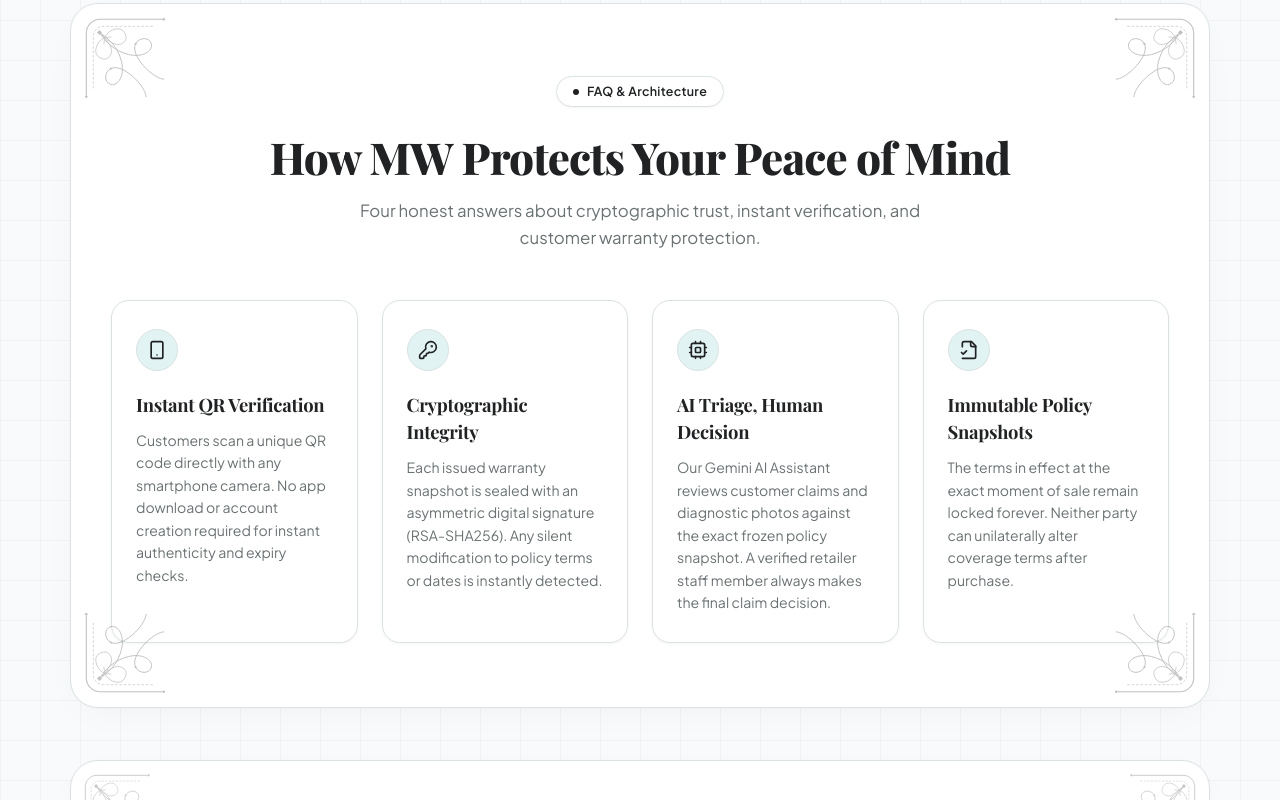
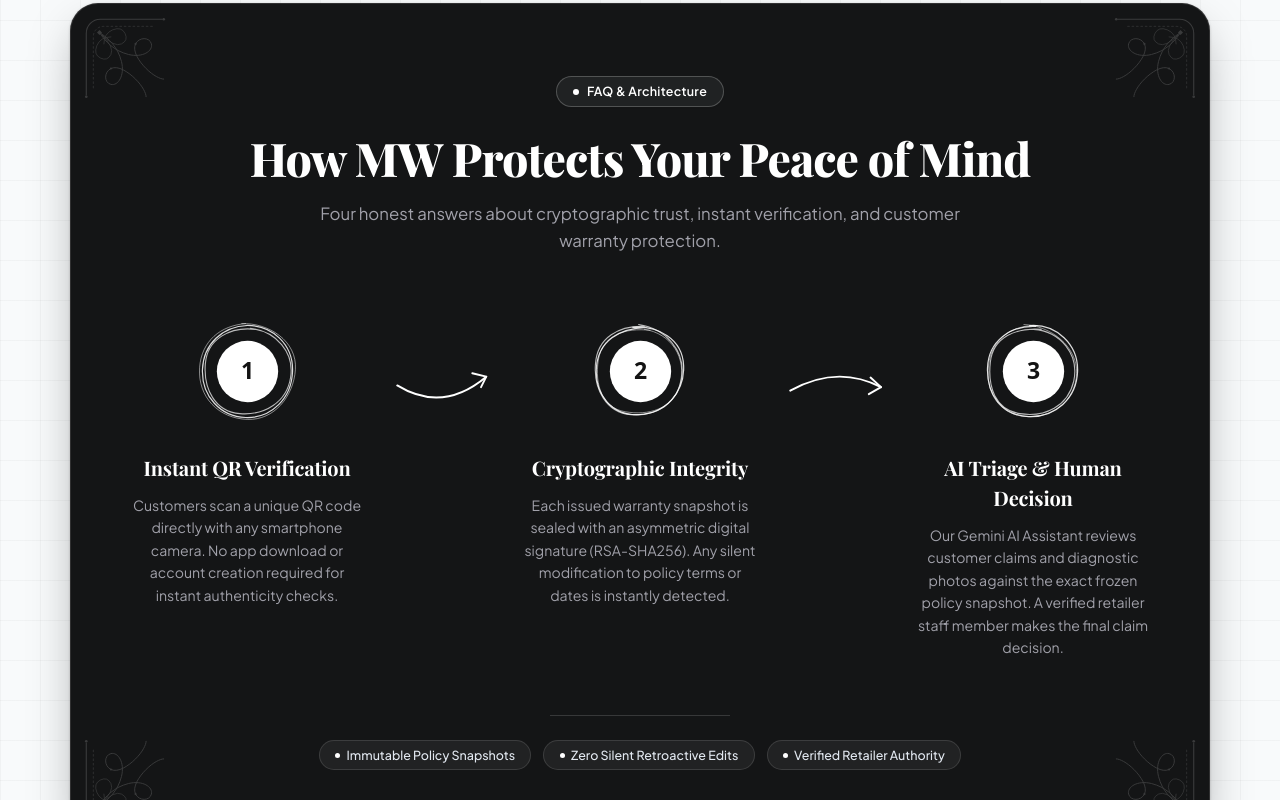
Before and after one commit to Koket-al/mywarranty, a Next.js app in the folder apps/web/: page / in a window 1280 px wide. Shown: the part 900-1700 px from the top of the page. Built offline with nearby package versions, Linux system fonts and the light colour scheme; no server answers; a web font is replaced by a local one.

Commit message:
feat(ui): replace feature cards with dark 3-step process section matching user reference design

```diff
--- a/apps/web/app/globals.css
+++ b/apps/web/app/globals.css
@@ -295,6 +295,47 @@ a:hover {
   text-align: center;
 }
 
+.framed-canvas-dark {
+  background-color: #141516 !important;
+  color: #ffffff !important;
+  border-color: rgba(255, 255, 255, 0.12) !important;
+  box-shadow: 0 20px 50px -10px rgba(0, 0, 0, 0.35), 0 1px 3px rgba(0, 0, 0, 0.2) !important;
+}
+
+.process-flow-container {
+  display: flex;
+  align-items: flex-start;
+  justify-content: center;
+  gap: 0.75rem;
+  max-width: 1040px;
+  margin: 0 auto;
+  text-align: center;
+}
+
+.process-step-col {
+  flex: 1;
+  display: flex;
+  flex-direction: column;
+  align-items: center;
+  padding: 0 0.5rem;
+}
+
+.process-step-title {
+  font-size: 1.25rem;
+  font-weight: 700;
+  color: #ffffff;
+  margin-top: 1.5rem;
+  margin-bottom: 0.65rem;
+  letter-spacing: -0.01em;
+}
+
+.process-step-desc {
+  font-size: 0.88rem;
+  color: #a1a1aa;
+  line-height: 1.6;
+  max-width: 280px;
+}
+
 .hero-pill-badge {
   display: inline-flex;
   align-items: center;
@@ -330,6 +371,14 @@ a:hover {
   .corner-flourish {
     width: 50px !important;
     height: 50px !important;
+  }
+  .process-flow-container {
+    flex-direction: column;
+    align-items: center;
+    gap: 2.25rem;
+  }
+  .process-arrow {
+    display: none !important;
   }
 }
 
--- a/apps/web/app/page.js
+++ b/apps/web/app/page.js
@@ -4,6 +4,7 @@ import React from 'react';
 import Link from 'next/link';
 import Navbar from '../components/Navbar';
 import CornerFlourish from '../components/CornerFlourish';
+import { ProcessStepBadge, ProcessArrow } from '../components/ProcessStepBadge';
 import {
   QrCode,
   Cpu,
@@ -212,22 +213,29 @@ export default function HomePage() {
         </section>
 
         {/* ==========================================================================
-            SECOND FRAMED SECTION: "How MW Protects Your Peace of Mind" (ANON Reference)
+            SECOND FRAMED SECTION: Dark 3-Step Process (Matching User Reference Image 2)
             ========================================================================== */}
-        <section id="features" className="framed-canvas" style={{ padding: '4.5rem 2.5rem 4rem' }}>
-          {/* Ornate Architectural Corner Line Flourishes */}
-          <CornerFlourish position="top-left" size={88} opacity={0.28} />
-          <CornerFlourish position="top-right" size={88} opacity={0.28} />
-          <CornerFlourish position="bottom-left" size={88} opacity={0.28} />
-          <CornerFlourish position="bottom-right" size={88} opacity={0.28} />
+        <section id="features" className="framed-canvas framed-canvas-dark" style={{ padding: '4.5rem 2.5rem 4rem' }}>
+          {/* Ornate Architectural Corner Line Flourishes (delicate white on dark card) */}
+          <CornerFlourish position="top-left" size={88} color="#ffffff" opacity={0.16} />
+          <CornerFlourish position="top-right" size={88} color="#ffffff" opacity={0.16} />
+          <CornerFlourish position="bottom-left" size={88} color="#ffffff" opacity={0.16} />
+          <CornerFlourish position="bottom-right" size={88} color="#ffffff" opacity={0.16} />
 
-          {/* Category Chip */}
-          <div className="hero-pill-badge">
+          {/* Category Chip (Dark Pill with White Text) */}
+          <div
+            className="hero-pill-badge"
+            style={{
+              backgroundColor: '#202223',
+              color: '#ffffff',
+              borderColor: 'rgba(255, 255, 255, 0.22)'
+            }}
+          >
             <span style={{
               width: '6px',
               height: '6px',
               borderRadius: '50%',
-              backgroundColor: 'var(--primary)',
+              backgroundColor: '#ffffff',
               display: 'inline-block'
             }} />
             FAQ & Architecture
@@ -235,9 +243,9 @@ export default function HomePage() {
 
           {/* Section Headline */}
           <h2 style={{
-            fontSize: 'clamp(1.85rem, 3.8vw, 2.75rem)',
+            fontSize: 'clamp(1.95rem, 4vw, 2.9rem)',
             fontWeight: 800,
-            color: 'var(--primary)',
+            color: '#ffffff',
             lineHeight: 1.2,
             fontFamily: 'var(--font-serif)',
             letterSpacing: '-0.02em',
@@ -248,172 +256,121 @@ export default function HomePage() {
 
           <p style={{
             fontSize: '1.05rem',
-            color: 'var(--text-muted)',
-            maxWidth: '620px',
-            margin: '0 auto 3rem',
+            color: '#a1a1aa',
+            maxWidth: '640px',
+            margin: '0 auto 3.75rem',
             lineHeight: 1.6
           }}>
             Four honest answers about cryptographic trust, instant verification, and customer warranty protection.
           </p>
 
-          {/* Grid of 4 Architectural Feature Cards */}
-          <div style={{
-            display: 'grid',
-            gridTemplateColumns: 'repeat(auto-fit, minmax(240px, 1fr))',
-            gap: '1.5rem',
-            textAlign: 'left'
-          }}>
-            {/* Card 1 */}
-            <div style={{
-              backgroundColor: '#ffffff',
-              border: '1px solid var(--border)',
-              borderRadius: '18px',
-              padding: '1.75rem 1.5rem',
-              position: 'relative',
-              boxShadow: 'var(--shadow-sm)',
-              transition: 'transform 0.2s ease, box-shadow 0.2s ease'
-            }}>
-              <div style={{
-                width: '42px',
-                height: '42px',
-                borderRadius: '9999px',
-                backgroundColor: 'var(--accent-light)',
-                color: 'var(--primary)',
-                display: 'flex',
-                alignItems: 'center',
-                justifyContent: 'center',
-                marginBottom: '1.25rem',
-                border: '1px solid var(--border)'
-              }}>
-                <Smartphone size={20} />
-              </div>
-              <h3 style={{
-                fontSize: '1.15rem',
-                fontWeight: 700,
-                color: 'var(--primary)',
-                fontFamily: 'var(--font-serif)',
-                marginBottom: '0.65rem'
-              }}>
+          {/* The 3-Step Process Flow (Exact Composition from User Reference Image 2) */}
+          <div className="process-flow-container">
+            {/* Step 1 */}
+            <div className="process-step-col">
+              <ProcessStepBadge number={1} size={115} />
+              <h3 className="process-step-title">
                 Instant QR Verification
               </h3>
-              <p style={{ color: 'var(--text-muted)', fontSize: '0.88rem', lineHeight: 1.6 }}>
-                Customers scan a unique QR code directly with any smartphone camera. No app download or account creation required for instant authenticity and expiry checks.
+              <p className="process-step-desc">
+                Customers scan a unique QR code directly with any smartphone camera. No app download or account creation required for instant authenticity checks.
               </p>
             </div>
 
-            {/* Card 2 */}
-            <div style={{
-              backgroundColor: '#ffffff',
-              border: '1px solid var(--border)',
-              borderRadius: '18px',
-              padding: '1.75rem 1.5rem',
-              position: 'relative',
-              boxShadow: 'var(--shadow-sm)',
-              transition: 'transform 0.2s ease, box-shadow 0.2s ease'
-            }}>
-              <div style={{
-                width: '42px',
-                height: '42px',
-                borderRadius: '9999px',
-                backgroundColor: 'var(--accent-light)',
-                color: 'var(--primary)',
-                display: 'flex',
-                alignItems: 'center',
-                justifyContent: 'center',
-                marginBottom: '1.25rem',
-                border: '1px solid var(--border)'
-              }}>
-                <KeyRound size={20} />
+            {/* Connecting Arrow 1 (Swooping curve) */}
+            <div style={{ paddingTop: '2.5rem' }}>
+              <ProcessArrow variant="swoop" width={115} height={48} />
             </div>
-              <h3 style={{
-                fontSize: '1.15rem',
-                fontWeight: 700,
-                color: 'var(--primary)',
-                fontFamily: 'var(--font-serif)',
-                marginBottom: '0.65rem'
-              }}>
+
+            {/* Step 2 */}
+            <div className="process-step-col">
+              <ProcessStepBadge number={2} size={115} />
+              <h3 className="process-step-title">
                 Cryptographic Integrity
               </h3>
-              <p style={{ color: 'var(--text-muted)', fontSize: '0.88rem', lineHeight: 1.6 }}>
+              <p className="process-step-desc">
                 Each issued warranty snapshot is sealed with an asymmetric digital signature (RSA-SHA256). Any silent modification to policy terms or dates is instantly detected.
               </p>
             </div>
 
-            {/* Card 3 */}
-            <div style={{
-              backgroundColor: '#ffffff',
-              border: '1px solid var(--border)',
-              borderRadius: '18px',
-              padding: '1.75rem 1.5rem',
-              position: 'relative',
-              boxShadow: 'var(--shadow-sm)',
-              transition: 'transform 0.2s ease, box-shadow 0.2s ease'
-            }}>
-              <div style={{
-                width: '42px',
-                height: '42px',
-                borderRadius: '9999px',
-                backgroundColor: 'var(--accent-light)',
-                color: 'var(--primary)',
-                display: 'flex',
-                alignItems: 'center',
-                justifyContent: 'center',
-                marginBottom: '1.25rem',
-                border: '1px solid var(--border)'
-              }}>
-                <Cpu size={20} />
+            {/* Connecting Arrow 2 (Arching curve) */}
+            <div style={{ paddingTop: '2.5rem' }}>
+              <ProcessArrow variant="arch" width={115} height={48} />
             </div>
-              <h3 style={{
-                fontSize: '1.15rem',
-                fontWeight: 700,
-                color: 'var(--primary)',
-                fontFamily: 'var(--font-serif)',
-                marginBottom: '0.65rem'
-              }}>
-                AI Triage, Human Decision
+
+            {/* Step 3 */}
+            <div className="process-step-col">
+              <ProcessStepBadge number={3} size={115} />
+              <h3 className="process-step-title">
+                AI Triage & Human Decision
               </h3>
-              <p style={{ color: 'var(--text-muted)', fontSize: '0.88rem', lineHeight: 1.6 }}>
-                Our Gemini AI Assistant reviews customer claims and diagnostic photos against the exact frozen policy snapshot. A verified retailer staff member always makes the final claim decision.
+              <p className="process-step-desc">
+                Our Gemini AI Assistant reviews customer claims and diagnostic photos against the exact frozen policy snapshot. A verified retailer staff member makes the final claim decision.
               </p>
             </div>
+          </div>
 
-            {/* Card 4 */}
+          {/* Subtle Hairline Divider and Trust Capsule Chips */}
           <div style={{
-              backgroundColor: '#ffffff',
-              border: '1px solid var(--border)',
-              borderRadius: '18px',
-              padding: '1.75rem 1.5rem',
-              position: 'relative',
-              boxShadow: 'var(--shadow-sm)',
-              transition: 'transform 0.2s ease, box-shadow 0.2s ease'
+            width: '180px',
+            height: '1px',
+            backgroundColor: 'rgba(255, 255, 255, 0.15)',
+            margin: '3.5rem auto 1.5rem'
+          }} />
+
+          <div style={{
+            display: 'flex',
+            gap: '0.75rem',
+            justifyContent: 'center',
+            flexWrap: 'wrap'
           }}>
-              <div style={{
-                width: '42px',
-                height: '42px',
+            <span style={{
+              display: 'inline-flex',
+              alignItems: 'center',
+              gap: '0.4rem',
+              fontSize: '0.78rem',
+              fontWeight: 500,
+              color: '#e2e8f0',
+              backgroundColor: 'rgba(255, 255, 255, 0.06)',
+              padding: '0.3rem 0.95rem',
               borderRadius: '9999px',
-                backgroundColor: 'var(--accent-light)',
-                color: 'var(--primary)',
-                display: 'flex',
+              border: '1px solid rgba(255, 255, 255, 0.12)'
+            }}>
+              <span style={{ width: '5px', height: '5px', borderRadius: '50%', backgroundColor: '#ffffff' }} />
+              Immutable Policy Snapshots
+            </span>
+
+            <span style={{
+              display: 'inline-flex',
               alignItems: 'center',
-                justifyContent: 'center',
-                marginBottom: '1.25rem',
-                border: '1px solid var(--border)'
+              gap: '0.4rem',
+              fontSize: '0.78rem',
+              fontWeight: 500,
+              color: '#e2e8f0',
+              backgroundColor: 'rgba(255, 255, 255, 0.06)',
+              padding: '0.3rem 0.95rem',
+              borderRadius: '9999px',
+              border: '1px solid rgba(255, 255, 255, 0.12)'
             }}>
-                <FileCheck2 size={20} />
-              </div>
-              <h3 style={{
-                fontSize: '1.15rem',
-                fontWeight: 700,
-                color: 'var(--primary)',
-                fontFamily: 'var(--font-serif)',
-                marginBottom: '0.65rem'
+              <span style={{ width: '5px', height: '5px', borderRadius: '50%', backgroundColor: '#ffffff' }} />
+              Zero Silent Retroactive Edits
+            </span>
+
+            <span style={{
+              display: 'inline-flex',
+              alignItems: 'center',
+              gap: '0.4rem',
+              fontSize: '0.78rem',
+              fontWeight: 500,
+              color: '#e2e8f0',
+              backgroundColor: 'rgba(255, 255, 255, 0.06)',
+              padding: '0.3rem 0.95rem',
+              borderRadius: '9999px',
+              border: '1px solid rgba(255, 255, 255, 0.12)'
             }}>
-                Immutable Policy Snapshots
-              </h3>
-              <p style={{ color: 'var(--text-muted)', fontSize: '0.88rem', lineHeight: 1.6 }}>
-                The terms in effect at the exact moment of sale remain locked forever. Neither party can unilaterally alter coverage terms after purchase.
-              </p>
-            </div>
+              <span style={{ width: '5px', height: '5px', borderRadius: '50%', backgroundColor: '#ffffff' }} />
+              Verified Retailer Authority
+            </span>
           </div>
         </section>
 
--- /dev/null
+++ b/apps/web/components/ProcessStepBadge.jsx
@@ -0,0 +1,209 @@
+'use client';
+
+import React from 'react';
+
+/**
+ * ProcessStepBadge
+ * Renders the circular step number badge with organic hand-drawn concentric scribble loops
+ * matching the user's reference design.
+ */
+export function ProcessStepBadge({ number = 1, size = 110 }) {
+  // Variations in loop path geometry for each step to give an authentic hand-sketched feel
+  const getLoops = (num) => {
+    switch (num) {
+      case 2:
+        return (
+          <>
+            <path
+              d="M 52 14 C 78 12, 104 26, 105 54 C 106 82, 86 104, 58 105 C 30 106, 12 84, 14 56 C 16 28, 38 15, 66 14"
+              stroke="#ffffff"
+              strokeWidth="1.25"
+              strokeLinecap="round"
+              opacity="0.85"
+            />
+            <path
+              d="M 58 11 C 86 15, 107 38, 103 66 C 99 94, 76 107, 50 105 C 24 103, 11 78, 13 52 C 15 24, 38 12, 64 13"
+              stroke="#ffffff"
+              strokeWidth="1.15"
+              strokeLinecap="round"
+              opacity="0.7"
+            />
+            <path
+              d="M 64 16 C 92 20, 109 46, 101 74 C 93 100, 68 106, 44 102 C 20 98, 12 74, 16 48 C 20 22, 44 14, 70 17"
+              stroke="#ffffff"
+              strokeWidth="0.95"
+              strokeLinecap="round"
+              opacity="0.55"
+            />
+          </>
+        );
+      case 3:
+        return (
+          <>
+            <path
+              d="M 56 12 C 84 10, 107 32, 106 60 C 105 88, 83 108, 55 107 C 27 106, 11 84, 12 56 C 13 28, 36 12, 62 13"
+              stroke="#ffffff"
+              strokeWidth="1.25"
+              strokeLinecap="round"
+              opacity="0.85"
+            />
+            <path
+              d="M 60 16 C 88 18, 108 42, 102 70 C 96 96, 72 108, 46 104 C 20 100, 12 76, 15 50 C 18 24, 42 14, 68 16"
+              stroke="#ffffff"
+              strokeWidth="1.15"
+              strokeLinecap="round"
+              opacity="0.7"
+            />
+            <path
+              d="M 50 11 C 78 12, 106 34, 105 62 C 104 90, 80 109, 52 107 C 24 105, 10 82, 13 54 C 16 26, 38 11, 64 12"
+              stroke="#ffffff"
+              strokeWidth="0.95"
+              strokeLinecap="round"
+              opacity="0.55"
+            />
+          </>
+        );
+      case 1:
+      default:
+        return (
+          <>
+            <path
+              d="M 58 12 C 86 11, 108 32, 107 60 C 106 88, 85 109, 58 108 C 32 107, 12 86, 13 58 C 14 31, 34 13, 60 12 Z"
+              stroke="#ffffff"
+              strokeWidth="1.25"
+              strokeLinecap="round"
+              opacity="0.85"
+            />
+            <path
+              d="M 63 15 C 90 18, 109 40, 105 66 C 101 92, 78 106, 52 104 C 26 102, 14 78, 16 52 C 18 26, 42 13, 68 16"
+              stroke="#ffffff"
+              strokeWidth="1.15"
+              strokeLinecap="round"
+              opacity="0.7"
+            />
+            <path
+              d="M 54 10 C 82 9, 112 28, 110 58 C 108 86, 88 111, 60 110 C 30 109, 8 87, 10 56 C 12 28, 32 12, 58 10"
+              stroke="#ffffff"
+              strokeWidth="0.95"
+              strokeLinecap="round"
+              opacity="0.55"
+            />
+          </>
+        );
+    }
+  };
+
+  return (
+    <div
+      style={{
+        width: `${size}px`,
+        height: `${size}px`,
+        display: 'inline-flex',
+        alignItems: 'center',
+        justifyContent: 'center',
+        position: 'relative',
+        userSelect: 'none'
+      }}
+    >
+      <svg
+        viewBox="0 0 120 120"
+        width="100%"
+        height="100%"
+        fill="none"
+        xmlns="http://www.w3.org/2000/svg"
+      >
+        {/* Hand-drawn organic concentric scribble loops */}
+        {getLoops(number)}
+
+        {/* Solid white central circle */}
+        <circle cx="60" cy="60" r="32" fill="#ffffff" />
+
+        {/* Bold black step number */}
+        <text
+          x="60"
+          y="68"
+          textAnchor="middle"
+          fill="#131313"
+          fontSize="24"
+          fontWeight="800"
+          fontFamily="system-ui, -apple-system, sans-serif"
+        >
+          {number}
+        </text>
+      </svg>
+    </div>
+  );
+}
+
+/**
+ * ProcessArrow
+ * Hand-drawn connecting arrows matching the swoop and arch curves of the reference design.
+ * variant: 'swoop' (dips down and rises) | 'arch' (arcs up and dips)
+ */
+export function ProcessArrow({ variant = 'swoop', width = 120, height = 48, className = '' }) {
+  return (
+    <div
+      className={`process-arrow ${className}`}
+      style={{
+        width: `${width}px`,
+        height: `${height}px`,
+        display: 'flex',
+        alignItems: 'center',
+        justifyContent: 'center',
+        flexShrink: 0
+      }}
+    >
+      <svg
+        viewBox="0 0 130 55"
+        width="100%"
+        height="100%"
+        fill="none"
+        xmlns="http://www.w3.org/2000/svg"
+      >
+        {variant === 'swoop' ? (
+          // Swooping curve from Step 1 to Step 2 (curves down and arcs up to the right)
+          <g>
+            <path
+              d="M 12 36 Q 64 68, 114 26"
+              stroke="#ffffff"
+              strokeWidth="2.2"
+              strokeLinecap="round"
+              fill="none"
+            />
+            {/* Arrowhead */}
+            <path
+              d="M 98 22 L 114 26 L 108 38"
+              stroke="#ffffff"
+              strokeWidth="2.2"
+              strokeLinecap="round"
+              strokeLinejoin="round"
+              fill="none"
+            />
+          </g>
+        ) : (
+          // Arching curve from Step 2 to Step 3 (arcs up and curves down to the right)
+          <g>
+            <path
+              d="M 12 42 Q 66 12, 116 38"
+              stroke="#ffffff"
+              strokeWidth="2.2"
+              strokeLinecap="round"
+              fill="none"
+            />
+            {/* Arrowhead */}
+            <path
+              d="M 104 27 L 116 38 L 102 46"
+              stroke="#ffffff"
+              strokeWidth="2.2"
+              strokeLinecap="round"
+              strokeLinejoin="round"
+              fill="none"
+            />
+          </g>
+        )}
+      </svg>
+    </div>
+  );
+}
+
+export default ProcessStepBadge;
```
Lines whose indentation alone changed are shown as unchanged.
